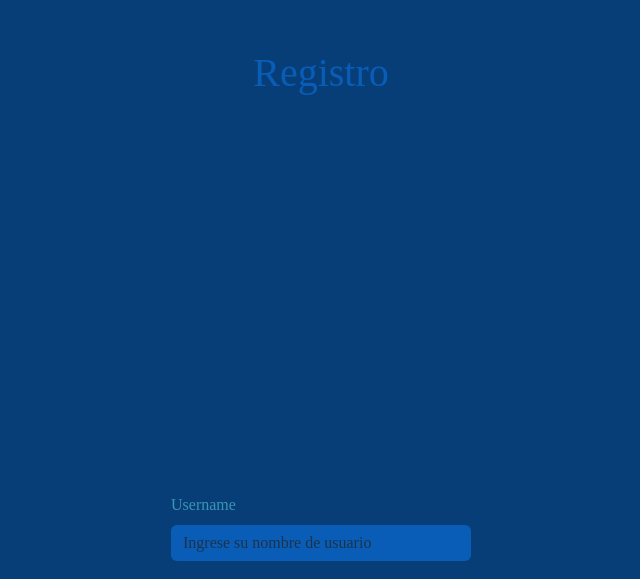
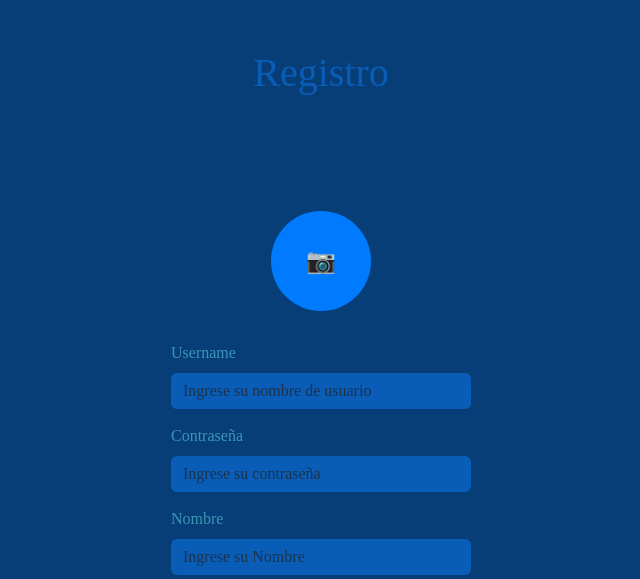
Before and after one commit to Temporaly/InterMobile, a React (Create React App) app in the folder intermobile/: page /Register in a window 1280 px wide. Shown: the part 207-786 px from the top of the page, without its empty margins (319-959 px from the left). Built offline with nearby package versions, Linux system fonts and the light colour scheme.

Commit message:
Toda la noche

```diff
--- a/intermobile/src/App.js
+++ b/intermobile/src/App.js
@@ -116,6 +116,9 @@ Change Log (Sprint 5):
 - Ahora el AuthContext se guarda dentro de localStorage
 - Landing, Login y Register ahora se fijan en el AuthContext y en el caso que haya un usuario redirigir a Home
 
+28/10:
+- Creación del bucket arbys (Se tendrá que migrar toda la estructura -~-) //No porque si dejamos que sea publico podemos agarrar y usar URLs todavía
+- Ahora cuando te registras podés subir una foto al bucket de Supabase
 
 */
 
--- a/intermobile/src/pages/Register.js
+++ b/intermobile/src/pages/Register.js
@@ -14,6 +14,7 @@ export default function Register() {
     const [password, setPassword] = useState('');
     const [nombre, setNombre] = useState('');
     const [email, setEmail] = useState('');
+    const [file, setFile] = useState(null); // Nuevo estado para la imagen
     const [error, setError] = useState('');
 
     const handleError = (message) => {
@@ -24,9 +25,39 @@ export default function Register() {
         setError('');
     };
 
+    const handleFileChange = (e) => {
+        setFile(e.target.files[0]);
+    };
+
     const handleRegister = async (e) => {
         e.preventDefault();
 
+        let imageUrl = '';
+
+        // Subir la imagen a Supabase Storage si hay un archivo
+        if (file) {
+            // Renombrar el archivo con el nombre de usuario
+            const fileExtension = file.name.split('.').pop(); // Obtiene la extensión del archivo
+            const newFileName = `${username}.${fileExtension}`; // Renombra el archivo
+            const filePath = `arbys/${newFileName}`; // Nuevo path del archivo
+            // eslint-disable-next-line
+            const { data, error: uploadError } = await supabase.storage.from('arbys').upload(filePath, file);
+
+            if (uploadError) {
+                console.error('Error subiendo la imagen:', uploadError);
+                handleError('Error en el Registro: ' + uploadError.message);
+                return;
+            } else {
+                console.log('Archivo subido exitosamente:', data);
+            }
+
+            // Obtener la URL pública de la imagen
+            //let { publicURL } = await supabase.storage.from('arbys').getPublicUrl(filePath)
+            imageUrl = await supabase.storage.from('arbys').getPublicUrl(filePath); // Asignar la URL pública
+            console.log(imageUrl);
+        }
+
+        // Crear billetera
         const { data: billeteraData, error: billeteraError } = await supabase
             .from('Billetera')
             .insert([{ Saldo: 0 }])
@@ -35,12 +66,12 @@ export default function Register() {
         if (billeteraError) {
             console.error('Error al crear billetera:', billeteraError);
             handleError('Error en el Registro: ' + billeteraError.message);
-            //navigate('/');
             return;
         }
 
         const idBilletera = billeteraData[0].id;
 
+        // Insertar el usuario en la base de datos
         const { error: usuarioError } = await supabase
             .from('Usuario')
             .insert([{
@@ -50,16 +81,16 @@ export default function Register() {
                 Apellido: " ",
                 Contacto: email,
                 IDBilletera: idBilletera,
-                Foto: 'https://campus.ort.edu.ar/static/archivos/usuarioperfil/87149',
+                Foto: imageUrl.data.publicUrl || '', // Usar la URL de la imagen si existe
             }]);
 
         if (usuarioError) {
             console.error('Error al crear usuario:', usuarioError.message);
             handleError('Error en el Registro: ' + usuarioError.message);
-            //navigate('/');
             return;
         }
 
+        // Consultar el ID del usuario
         const { data: usuarioData, error: consultaError } = await supabase
             .from('Usuario')
             .select('IDUsuario')
@@ -69,11 +100,12 @@ export default function Register() {
         if (consultaError) {
             console.error('Error al obtener el ID del usuario:', consultaError.message);
             handleError('Error en el Registro: ' + consultaError.message);
-            //navigate('/');
             return;
         }
 
         const idUsuario = usuarioData.IDUsuario;
+
+        // Actualizar IDBilletera
         const { error: updateError } = await supabase
             .from('Usuario')
             .update({ IDBilletera: idUsuario })
@@ -82,31 +114,53 @@ export default function Register() {
         if (updateError) {
             console.error('Error al actualizar IDBilletera:', updateError.message);
             handleError('Error en el Registro: ' + updateError.message);
-            //navigate('/');
             return;
         }
 
         // Actualiza el contexto de autenticación y redirige a Home
-        console.log(idUsuario)
-        login(username, password, idUsuario); // Actualiza con el IDUsuario
+        login(username, password, idUsuario);
         navigate('/Home');
     };
 
+
+
     useEffect(() => {
-
-        if(auth.isLoggedIn)
-        {
+        if (auth.isLoggedIn) {
             navigate('/Home');
         }
-
-    })
+    }, [auth.isLoggedIn, navigate]);
 
     return (
         <div className="App-FT" style={{ height: "100vh", display: 'flex', flexDirection: "column", alignItems: "center" }}>
             <ErrorHandler message={error} onClose={handleCloseError} />
-            <h1 className="App-FT_Welc" style={{ margin: "20%" }}>Registro</h1>
-            <div className='fill'></div>
+            <h1 className="App-FT_Welc" style={{ marginTop: "20%" }}>Registro</h1>
             <Form style={{ width: '300px', margin: '20px' }} onSubmit={handleRegister}>
+
+            <div className="upload-circle" style={{ display: 'flex', justifyContent: 'center', margin: '10%' }}>
+                    <input
+                        type="file"
+                        id="file-input"
+                        accept="image/*"
+                        onChange={handleFileChange}
+                        style={{ display: 'none' }}
+                    />
+                    <div
+                        style={{
+                            width: '100px',
+                            height: '100px',
+                            borderRadius: '50%',
+                            backgroundColor: '#007bff',
+                            display: 'flex',
+                            alignItems: 'center',
+                            justifyContent: 'center',
+                            cursor: 'pointer',
+                        }}
+                        onClick={() => document.getElementById('file-input').click()}
+                    >
+                        <span style={{ color: 'white', fontSize: '24px' }}>📷</span>
+                    </div>
+                </div>
+
                 <Form.Group controlId="formBasic">
                     <Form.Label style={{ color: "#3A95B5" }}>Username</Form.Label>
                     <Form.Control
```
